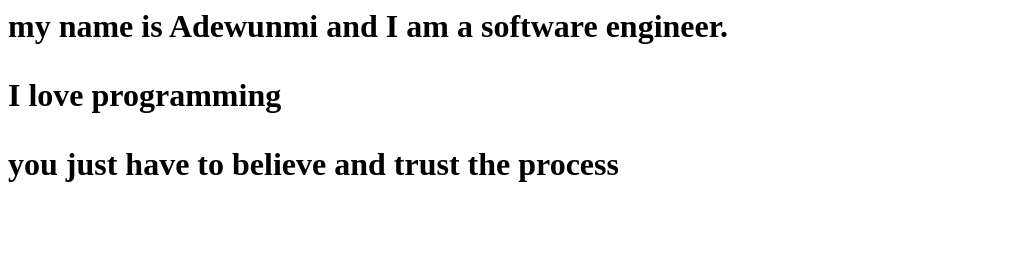
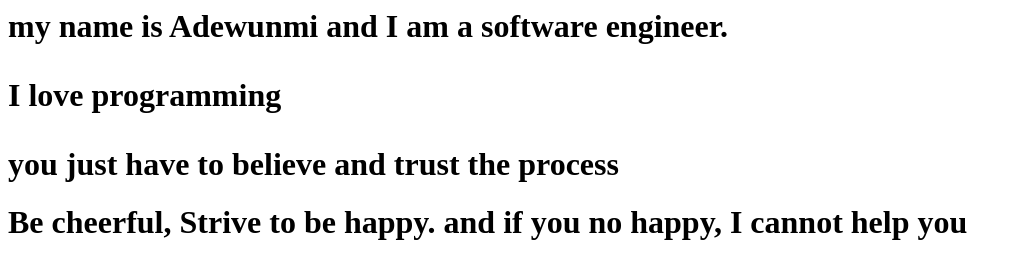
Before and after one commit to Crownezt/amazing--repo, a plain HTML site: page index.html in a window 1280 px wide. Shown: the whole page, without its empty margins (0-1022 px from the left). Drawn offline with Linux system fonts and the light colour scheme.

Commit message:
dev commit

```diff
--- a/index.html
+++ b/index.html
@@ -3,5 +3,6 @@
 		<h1> my name is Adewunmi and I am a software engineer.<h1>
 				<p>I love programming</p>
 				<h1>you just have to believe and trust the process</h2>
+				<h1>Be cheerful, Strive to be happy. and if you no happy, I cannot help you</h2>
 	</body>
 </html>
```
